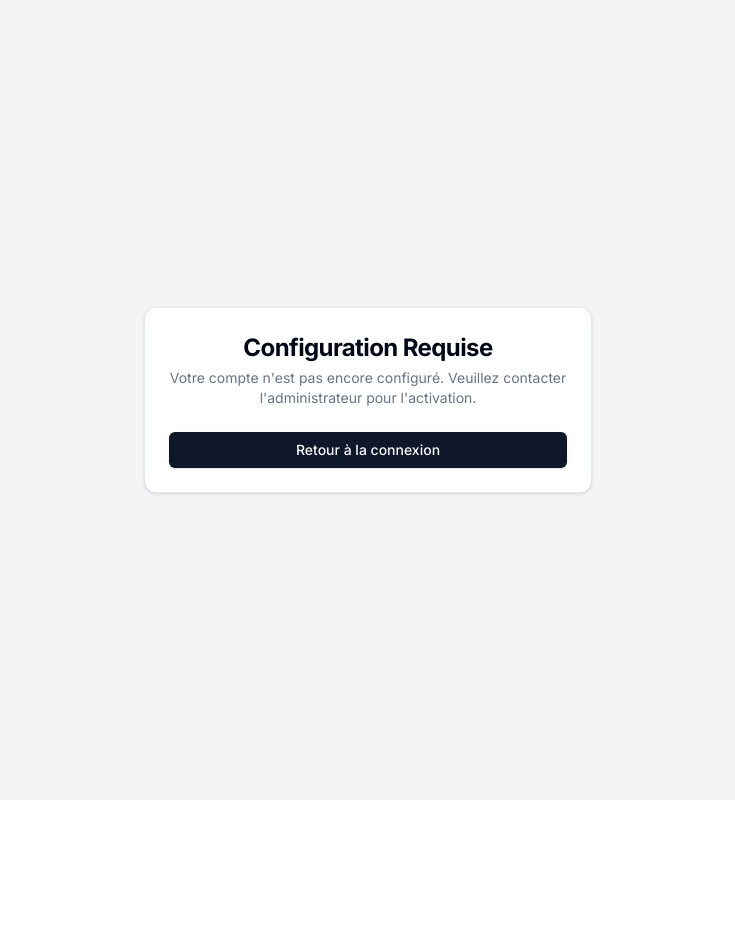
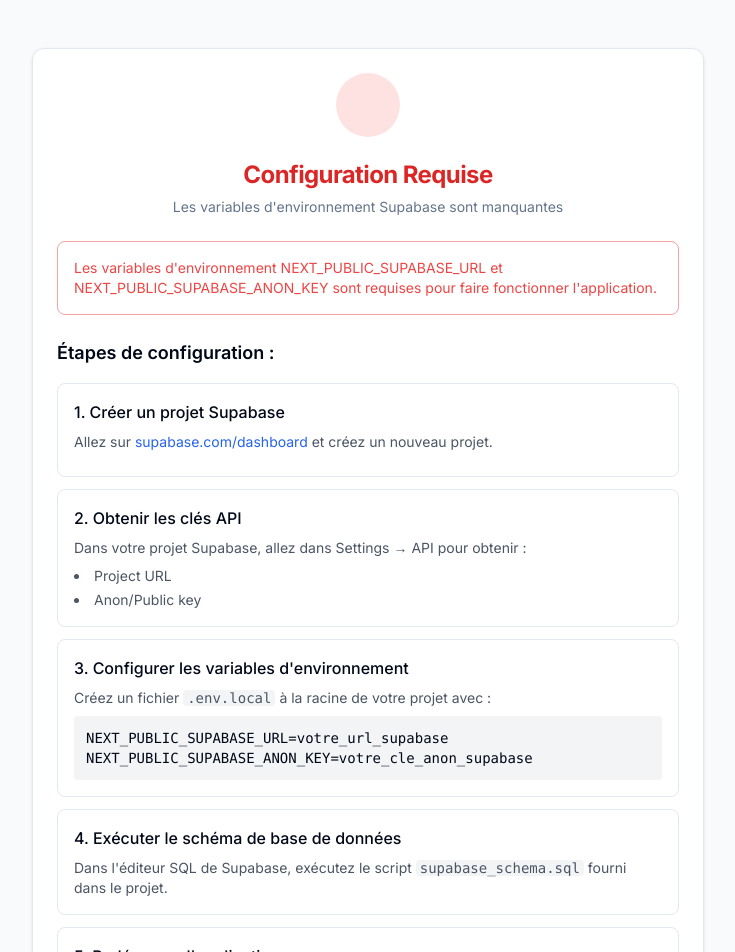
Before and after one commit to samaziz679/solar-vision-burkina-erp, a Next.js app: page /setup-required in a window 1280 px wide. Shown: the top 952 px of the page, without its empty margins (272-1007 px from the left). Before the commit the page ends 800 px from the top, so only its background shows below. Built offline with nearby package versions, Linux system fonts and the light colour scheme.

Commit message:
Update page.tsx

```diff
--- a/app/setup-required/page.tsx
+++ b/app/setup-required/page.tsx
@@ -1,21 +1,94 @@
-import { Button } from "@/components/ui/button"
 import { Card, CardContent, CardDescription, CardHeader, CardTitle } from "@/components/ui/card"
-import Link from "next/link"
+import { Alert, AlertDescription } from "@/components/ui/alert"
+// Removed: import { AlertTriangle, ExternalLink } from 'lucide-react'
 
 export default function SetupRequiredPage() {
   return (
-    <div className="flex min-h-screen items-center justify-center bg-gray-100 px-4 py-12 dark:bg-gray-950">
-      <Card className="w-full max-w-md text-center">
-        <CardHeader className="space-y-1">
-          <CardTitle className="text-2xl font-bold">Configuration Requise</CardTitle>
-          <CardDescription>
-            Votre compte n'est pas encore configuré. Veuillez contacter l'administrateur pour l'activation.
-          </CardDescription>
+    <div className="min-h-screen flex items-center justify-center bg-gray-50 py-12 px-4 sm:px-6 lg:px-8">
+      <Card className="w-full max-w-2xl">
+        <CardHeader className="text-center">
+          <div className="mx-auto w-16 h-16 bg-red-100 rounded-full flex items-center justify-center mb-4">
+            {/* Removed AlertTriangle icon */}
+          </div>
+          <CardTitle className="text-2xl font-bold text-red-600">Configuration Requise</CardTitle>
+          <CardDescription>Les variables d'environnement Supabase sont manquantes</CardDescription>
         </CardHeader>
-        <CardContent>
-          <Link href="/login">
-            <Button className="w-full">Retour à la connexion</Button>
-          </Link>
+        <CardContent className="space-y-6">
+          <Alert variant="destructive">
+            {/* Removed AlertTriangle icon */}
+            <AlertDescription>
+              Les variables d'environnement NEXT_PUBLIC_SUPABASE_URL et NEXT_PUBLIC_SUPABASE_ANON_KEY sont requises pour
+              faire fonctionner l'application.
+            </AlertDescription>
+          </Alert>
+
+          <div className="space-y-4">
+            <h3 className="text-lg font-semibold">Étapes de configuration :</h3>
+
+            <div className="space-y-3">
+              <div className="p-4 border rounded-lg">
+                <h4 className="font-medium mb-2">1. Créer un projet Supabase</h4>
+                <p className="text-sm text-gray-600 mb-2">
+                  Allez sur{" "}
+                  <a
+                    href="https://supabase.com/dashboard"
+                    target="_blank"
+                    rel="noopener noreferrer"
+                    className="text-blue-600 hover:underline inline-flex items-center"
+                  >
+                    supabase.com/dashboard
+                    {/* Removed ExternalLink icon */}
+                  </a>{" "}
+                  et créez un nouveau projet.
+                </p>
+              </div>
+
+              <div className="p-4 border rounded-lg">
+                <h4 className="font-medium mb-2">2. Obtenir les clés API</h4>
+                <p className="text-sm text-gray-600 mb-2">
+                  Dans votre projet Supabase, allez dans Settings → API pour obtenir :
+                </p>
+                <ul className="text-sm text-gray-600 list-disc list-inside space-y-1">
+                  <li>Project URL</li>
+                  <li>Anon/Public key</li>
+                </ul>
+              </div>
+
+              <div className="p-4 border rounded-lg">
+                <h4 className="font-medium mb-2">3. Configurer les variables d'environnement</h4>
+                <p className="text-sm text-gray-600 mb-2">
+                  Créez un fichier <code className="bg-gray-100 px-1 rounded">.env.local</code> à la racine de votre
+                  projet avec :
+                </p>
+                <pre className="bg-gray-100 p-3 rounded text-sm overflow-x-auto">
+                  {`NEXT_PUBLIC_SUPABASE_URL=votre_url_supabase
+NEXT_PUBLIC_SUPABASE_ANON_KEY=votre_cle_anon_supabase`}
+                </pre>
+              </div>
+
+              <div className="p-4 border rounded-lg">
+                <h4 className="font-medium mb-2">4. Exécuter le schéma de base de données</h4>
+                <p className="text-sm text-gray-600">
+                  Dans l'éditeur SQL de Supabase, exécutez le script{" "}
+                  <code className="bg-gray-100 px-1 rounded">supabase_schema.sql</code> fourni dans le projet.
+                </p>
+              </div>
+
+              <div className="p-4 border rounded-lg">
+                <h4 className="font-medium mb-2">5. Redémarrer l'application</h4>
+                <p className="text-sm text-gray-600">
+                  Après avoir configuré les variables d'environnement, redémarrez votre serveur de développement.
+                </p>
+              </div>
+            </div>
+          </div>
+
+          <Alert>
+            <AlertDescription>
+              Une fois la configuration terminée, cette page disparaîtra automatiquement et vous serez redirigé vers la
+              page de connexion.
+            </AlertDescription>
+          </Alert>
         </CardContent>
       </Card>
     </div>
```
